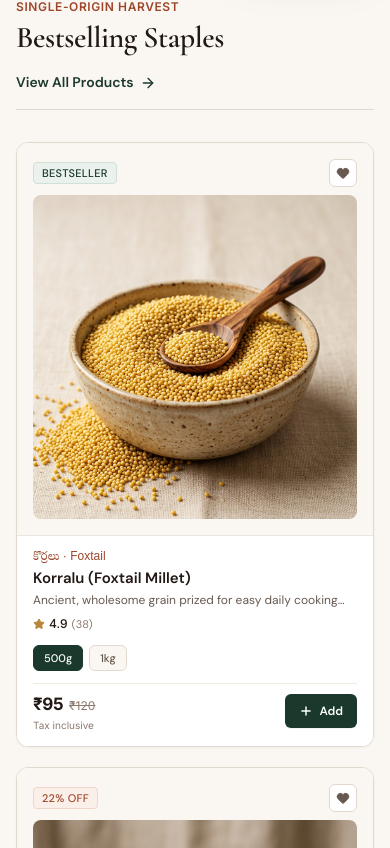
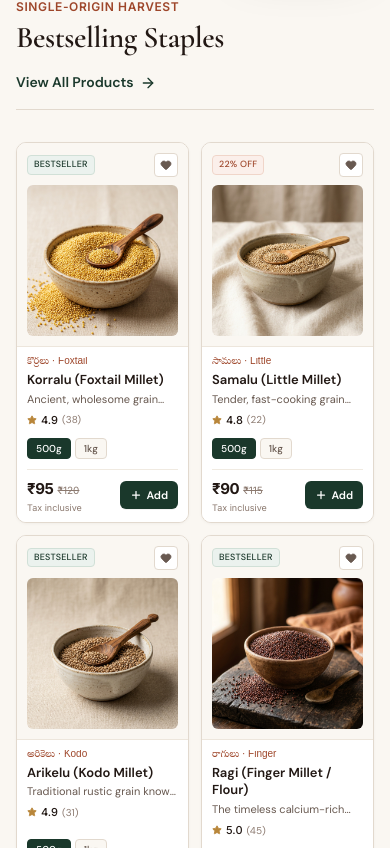
Before and after one commit to dharvikagrains-web/dharvikagrain, a Next.js app: page / in a window 390 px wide. Shown: the part 876-1724 px from the top of the page. Built offline with nearby package versions, Linux system fonts and the light colour scheme; no server answers.

Commit message:
feat(mobile): switch product cards to 2-column side-by-side grid on mobile viewports

```diff
--- a/src/app/millets/page.tsx
+++ b/src/app/millets/page.tsx
@@ -188,7 +188,7 @@ export default function MilletsPage() {
           </Link>
         </div>
 
-        <div className="grid grid-cols-1 sm:grid-cols-2 md:grid-cols-3 lg:grid-cols-4 gap-5">
+        <div className="grid grid-cols-2 md:grid-cols-3 lg:grid-cols-4 gap-3 sm:gap-5">
           {millets.map((millet) => (
             <ProductCard key={millet.id} product={millet} />
           ))}
--- a/src/app/page.tsx
+++ b/src/app/page.tsx
@@ -208,8 +208,8 @@ export default function HomePage() {
           </Link>
         </div>
 
-        {/* 4-Column Product Grid */}
-        <div className="grid grid-cols-1 sm:grid-cols-2 lg:grid-cols-4 gap-5">
+        {/* 4-Column Product Grid (2-columns side-by-side on mobile) */}
+        <div className="grid grid-cols-2 lg:grid-cols-4 gap-3 sm:gap-5">
           {bestsellers.map((product) => (
             <ProductCard key={product.id} product={product} />
           ))}
--- a/src/app/products/[slug]/page.tsx
+++ b/src/app/products/[slug]/page.tsx
@@ -868,7 +868,7 @@ export default function ProductDetailPage({
               Pair With Traditional Grains & Spices
             </h2>
           </div>
-          <div className="grid grid-cols-1 sm:grid-cols-2 md:grid-cols-4 gap-5">
+          <div className="grid grid-cols-2 md:grid-cols-4 gap-3 sm:gap-5">
             {relatedProducts.map((p) => (
               <ProductCard key={p.id} product={p} />
             ))}
--- a/src/app/shop/page.tsx
+++ b/src/app/shop/page.tsx
@@ -423,7 +423,7 @@ export default function ShopPage() {
           </button>
         </div>
       ) : (
-        <div className="grid grid-cols-1 sm:grid-cols-2 md:grid-cols-3 lg:grid-cols-4 gap-5">
+        <div className="grid grid-cols-2 md:grid-cols-3 lg:grid-cols-4 gap-3 sm:gap-5">
           {filteredProducts.map((product) => (
             <ProductCard key={product.id} product={product} />
           ))}
--- a/src/app/spices/page.tsx
+++ b/src/app/spices/page.tsx
@@ -102,7 +102,7 @@ export default function SpicesPage() {
           </Link>
         </div>
 
-        <div className="grid grid-cols-1 sm:grid-cols-2 md:grid-cols-3 lg:grid-cols-4 gap-5">
+        <div className="grid grid-cols-2 md:grid-cols-3 lg:grid-cols-4 gap-3 sm:gap-5">
           {spicesAndBlends.map((spice) => (
             <ProductCard key={spice.id} product={spice} />
           ))}
--- a/src/components/product/ProductCard.tsx
+++ b/src/components/product/ProductCard.tsx
@@ -63,22 +63,22 @@ export function ProductCard({ product }: ProductCardProps) {
   };
 
   return (
-    <article className="group bg-white border border-[#E2D9CE] hover:border-[#1A382B]/40 rounded-[12px] overflow-hidden transition-all duration-300 flex flex-col justify-between h-full shadow-[0_1px_3px_rgba(0,0,0,0.04)] hover:shadow-[0_4px_16px_rgba(0,0,0,0.06)]">
+    <article className="group bg-white border border-[#E2D9CE] hover:border-[#1A382B]/40 rounded-[10px] sm:rounded-[12px] overflow-hidden transition-all duration-300 flex flex-col justify-between h-full shadow-[0_1px_3px_rgba(0,0,0,0.04)] hover:shadow-[0_4px_16px_rgba(0,0,0,0.06)]">
       {/* Visual Product Stage */}
-      <div className="relative bg-[#FAF7F2] p-4 border-b border-[#EDE6DC]">
+      <div className="relative bg-[#FAF7F2] p-2.5 sm:p-4 border-b border-[#EDE6DC]">
         {/* Top Badges & Wishlist Action */}
-        <div className="flex items-center justify-between gap-2 mb-2 z-10 relative">
-          <div className="flex items-center gap-1.5 flex-wrap">
+        <div className="flex items-center justify-between gap-1.5 mb-2 z-10 relative">
+          <div className="flex items-center gap-1 sm:gap-1.5 flex-wrap">
             {product.bestseller ? (
-              <span className="text-[11px] font-medium tracking-wide uppercase px-2 py-0.5 rounded-[4px] bg-[#EBF2EE] text-[#1A382B] border border-[#D1E0D7]">
+              <span className="text-[9px] sm:text-[11px] font-medium tracking-wide uppercase px-1.5 sm:px-2 py-0.5 rounded-[4px] bg-[#EBF2EE] text-[#1A382B] border border-[#D1E0D7]">
                 Bestseller
               </span>
             ) : discount > 0 ? (
-              <span className="text-[11px] font-medium tracking-wide uppercase px-2 py-0.5 rounded-[4px] bg-[#FBEFEA] text-[#9E462A] border border-[#F0D5C9]">
+              <span className="text-[9px] sm:text-[11px] font-medium tracking-wide uppercase px-1.5 sm:px-2 py-0.5 rounded-[4px] bg-[#FBEFEA] text-[#9E462A] border border-[#F0D5C9]">
                 {discount}% OFF
               </span>
             ) : (
-              <span className="text-[11px] font-medium tracking-wide uppercase px-2 py-0.5 rounded-[4px] bg-white text-[#685950] border border-[#E2D9CE]">
+              <span className="text-[9px] sm:text-[11px] font-medium tracking-wide uppercase px-1.5 sm:px-2 py-0.5 rounded-[4px] bg-white text-[#685950] border border-[#E2D9CE]">
                 {product.category === 'millets' ? 'Chiru Dhanyalu' : 'Pure Spice'}
               </span>
             )}
@@ -87,27 +87,27 @@ export function ProductCard({ product }: ProductCardProps) {
           <button
             type="button"
             onClick={handleWishlistClick}
-            className={`w-7 h-7 rounded-[6px] border flex items-center justify-center transition-colors ${
+            className={`w-6 h-6 sm:w-7 sm:h-7 rounded-[4px] sm:rounded-[6px] border flex items-center justify-center transition-colors shrink-0 ${
               inWishlist
                 ? 'bg-[#9E462A] border-[#9E462A] text-white'
                 : 'bg-white border-[#E2D9CE] text-[#685950] hover:text-[#9E462A] hover:border-[#9E462A]'
             }`}
             aria-label={inWishlist ? 'Remove from wishlist' : 'Save to wishlist'}
           >
-            <Heart className="w-3.5 h-3.5 fill-current stroke-[1.5]" />
+            <Heart className="w-3 h-3 sm:w-3.5 sm:h-3.5 fill-current stroke-[1.5]" />
           </button>
         </div>
 
         {/* Clean Square Product Image Frame */}
         <Link
           href={`/products/${product.slug}`}
-          className="relative block aspect-square w-full rounded-[8px] overflow-hidden bg-white"
+          className="relative block aspect-square w-full rounded-[6px] sm:rounded-[8px] overflow-hidden bg-white"
         >
           <Image
             src={displayImage}
             alt={product.name}
             fill
-            sizes="(max-width: 640px) 100vw, (max-width: 1024px) 50vw, 25vw"
+            sizes="(max-width: 640px) 50vw, (max-width: 1024px) 50vw, 25vw"
             className="object-cover card-image-zoom"
             priority={product.bestseller}
           />
@@ -115,11 +115,11 @@ export function ProductCard({ product }: ProductCardProps) {
       </div>
 
       {/* Card Content & Commerce Meta */}
-      <div className="p-4 flex flex-col flex-1 justify-between gap-3 bg-white">
+      <div className="p-2.5 sm:p-4 flex flex-col flex-1 justify-between gap-2.5 sm:gap-3 bg-white">
         <div>
           {/* Subtle Regional Heritage Layer */}
           {teluguLabel && (
-            <p className="font-telugu text-[12px] text-[#9E462A] font-medium leading-none mb-1">
+            <p className="font-telugu text-[10px] sm:text-[12px] text-[#9E462A] font-medium leading-none mb-1 truncate">
               {teluguLabel}
             </p>
           )}
@@ -127,25 +127,25 @@ export function ProductCard({ product }: ProductCardProps) {
           {/* Product Name */}
           <Link
             href={`/products/${product.slug}`}
-            className="block font-dmsans text-[15px] sm:text-[16px] font-semibold text-[#221814] leading-snug line-clamp-1 group-hover:text-[#1A382B] transition-colors"
+            className="block font-dmsans text-[13px] sm:text-[16px] font-semibold text-[#221814] leading-snug line-clamp-1 group-hover:text-[#1A382B] transition-colors"
           >
             {product.name}
           </Link>
 
           {/* Short Descriptor */}
-          <p className="text-[12px] text-[#685950] line-clamp-1 mt-0.5">
+          <p className="text-[11px] sm:text-[12px] text-[#685950] line-clamp-1 mt-0.5">
             {product.tagline || 'Direct harvest, traditionally stone-cleaned.'}
           </p>
 
           {/* Rating */}
-          <div className="flex items-center gap-1 mt-1.5">
+          <div className="flex items-center gap-1 mt-1 sm:mt-1.5">
             <div className="flex items-center text-[#B8863A]">
-              <Star className="w-3 h-3 fill-current" />
+              <Star className="w-2.5 h-2.5 sm:w-3 sm:h-3 fill-current" />
             </div>
-            <span className="font-data text-[12px] font-medium text-[#221814]">
+            <span className="font-data text-[11px] sm:text-[12px] font-medium text-[#221814]">
               {(product.rating ?? 4.9).toFixed(1)}
             </span>
-            <span className="text-[11px] text-[#8C7A70]">
+            <span className="text-[10px] sm:text-[11px] text-[#8C7A70]">
               ({product.reviewCount || 34})
             </span>
           </div>
@@ -153,13 +153,13 @@ export function ProductCard({ product }: ProductCardProps) {
 
         {/* Weight Selector Segmented Tabs */}
         <div>
-          <div className="flex items-center gap-1.5">
+          <div className="flex items-center gap-1 sm:gap-1.5 flex-wrap">
             {product.weights.map((w) => (
               <button
                 key={w.size}
                 type="button"
                 onClick={() => setSelectedWeightSize(w.size)}
-                className={`px-2.5 py-1 text-[11px] font-medium rounded-[6px] border transition-all ${
+                className={`px-2 sm:px-2.5 py-0.5 sm:py-1 text-[10px] sm:text-[11px] font-medium rounded-[4px] sm:rounded-[6px] border transition-all ${
                   selectedWeightSize === w.size
                     ? 'bg-[#1A382B] text-white border-[#1A382B]'
                     : 'bg-[#FAF7F2] text-[#685950] border-[#E2D9CE] hover:border-[#1A382B]/50'
@@ -173,19 +173,19 @@ export function ProductCard({ product }: ProductCardProps) {
         </div>
 
         {/* Price & Add to Cart Action */}
-        <div className="flex items-center justify-between pt-2 border-t border-[#F0EAE1]">
-          <div>
-            <div className="flex items-baseline gap-1.5">
-              <span className="font-data font-bold text-[17px] sm:text-[19px] text-[#221814] tracking-tight">
+        <div className="flex items-center justify-between pt-2 border-t border-[#F0EAE1] gap-1.5">
+          <div className="min-w-0">
+            <div className="flex items-baseline gap-1 sm:gap-1.5 flex-wrap">
+              <span className="font-data font-bold text-[15px] sm:text-[19px] text-[#221814] tracking-tight">
                 {formatCurrency(currentWeightOpt.price)}
               </span>
               {currentWeightOpt.mrp > currentWeightOpt.price && (
-                <span className="font-data text-[12px] text-[#8C7A70] line-through">
+                <span className="font-data text-[10px] sm:text-[12px] text-[#8C7A70] line-through">
                   {formatCurrency(currentWeightOpt.mrp)}
                 </span>
               )}
             </div>
-            <span className="font-data text-[10px] text-[#8C7A70] block leading-none mt-0.5">
+            <span className="font-data text-[9px] sm:text-[10px] text-[#8C7A70] block leading-none mt-0.5">
               Tax inclusive
             </span>
           </div>
@@ -194,7 +194,7 @@ export function ProductCard({ product }: ProductCardProps) {
             type="button"
             onClick={handleQuickAdd}
             disabled={isAdded || !currentWeightOpt.inStock}
-            className={`px-3.5 py-2 rounded-[6px] text-[12px] font-semibold flex items-center gap-1.5 transition-all duration-200 ${
+            className={`px-2.5 sm:px-3.5 py-1.5 sm:py-2 rounded-[6px] text-[11px] sm:text-[12px] font-semibold flex items-center gap-1 transition-all duration-200 shrink-0 ${
               isAdded
                 ? 'bg-[#264A3B] text-white'
                 : 'bg-[#1A382B] hover:bg-[#132B21] text-white shadow-2xs'
@@ -203,12 +203,12 @@ export function ProductCard({ product }: ProductCardProps) {
           >
             {isAdded ? (
               <>
-                <Check className="w-3.5 h-3.5 stroke-[2.5]" />
+                <Check className="w-3 h-3 sm:w-3.5 sm:h-3.5 stroke-[2.5]" />
                 <span>Added</span>
               </>
             ) : (
               <>
-                <Plus className="w-3.5 h-3.5 stroke-[2.5]" />
+                <Plus className="w-3 h-3 sm:w-3.5 sm:h-3.5 stroke-[2.5]" />
                 <span>Add</span>
               </>
             )}
```
